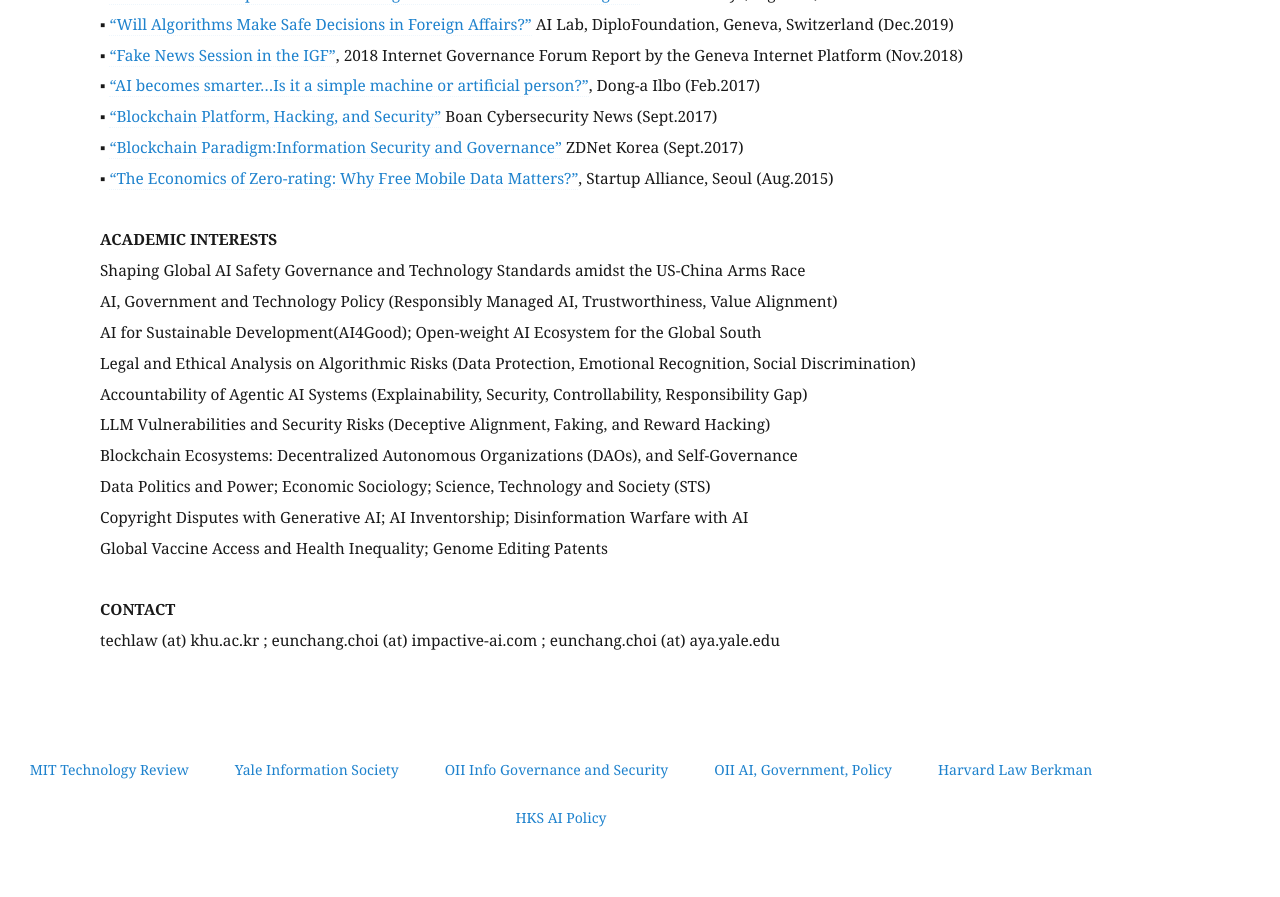
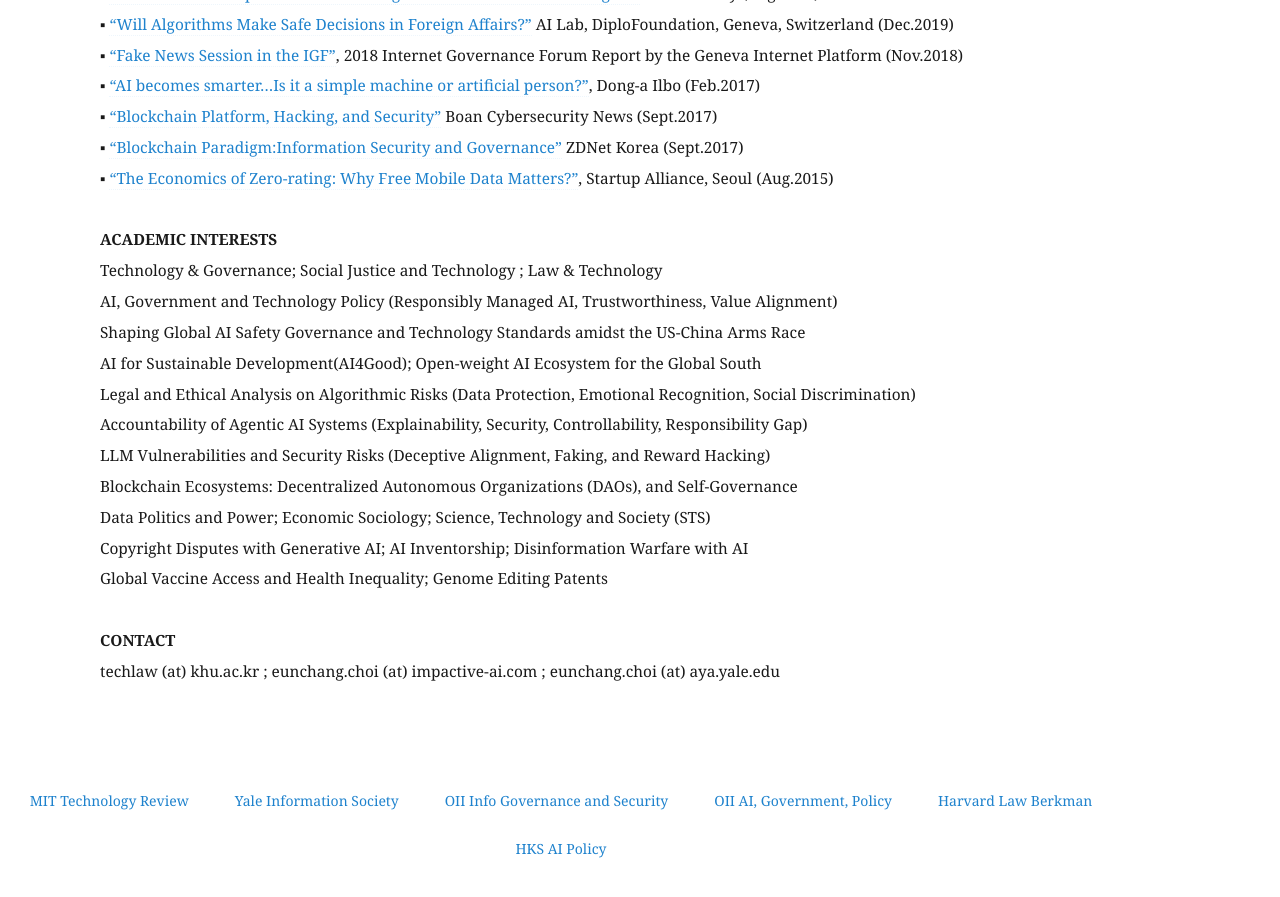
Before and after one commit to eunchangchoi/eunchangchoi.github.io, a Jekyll site: the page built from index.md, in a window 1280 px wide and 900 px high, scrolled down 11332 px. Shown: the top 897 px of the window. Built offline with Jekyll 4.4.1, drawn with Linux system fonts in a browser that asks for light colours.

Commit message:
Update index.md

```diff
--- a/index.md
+++ b/index.md
@@ -257,8 +257,9 @@ title: "Eun-Chang Choi 최은창"
 
  <br>
  <strong> ACADEMIC INTERESTS </strong> <br>
+   Technology & Governance; Social Justice and Technology ; Law & Technology <br>
+   AI, Government and Technology Policy (Responsibly Managed AI, Trustworthiness, Value Alignment) <br>
    Shaping Global AI Safety Governance and Technology Standards amidst the US-China Arms Race<br>
-   AI, Government and Technology Policy (Responsibly Managed AI, Trustworthiness, Value Alignment) <br>
    AI for Sustainable Development(AI4Good); Open-weight AI Ecosystem for the Global South <br>
    Legal and Ethical Analysis on Algorithmic Risks (Data Protection, Emotional Recognition, Social Discrimination) <br>
    Accountability of Agentic AI Systems (Explainability, Security, Controllability, Responsibility Gap) <br>
```
